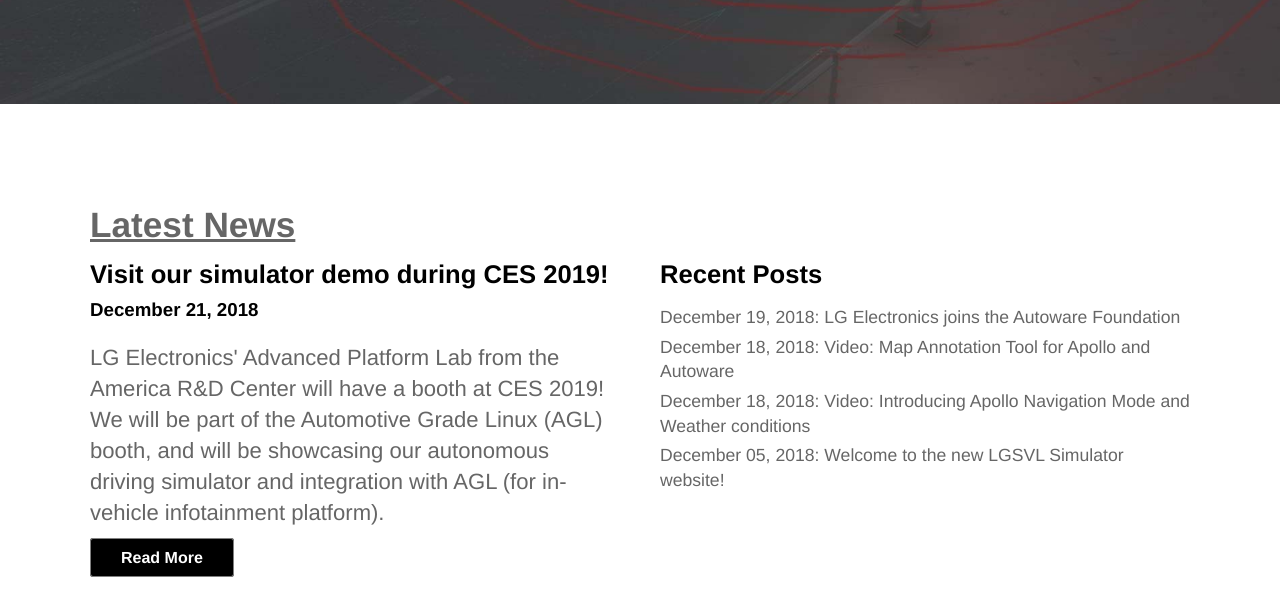
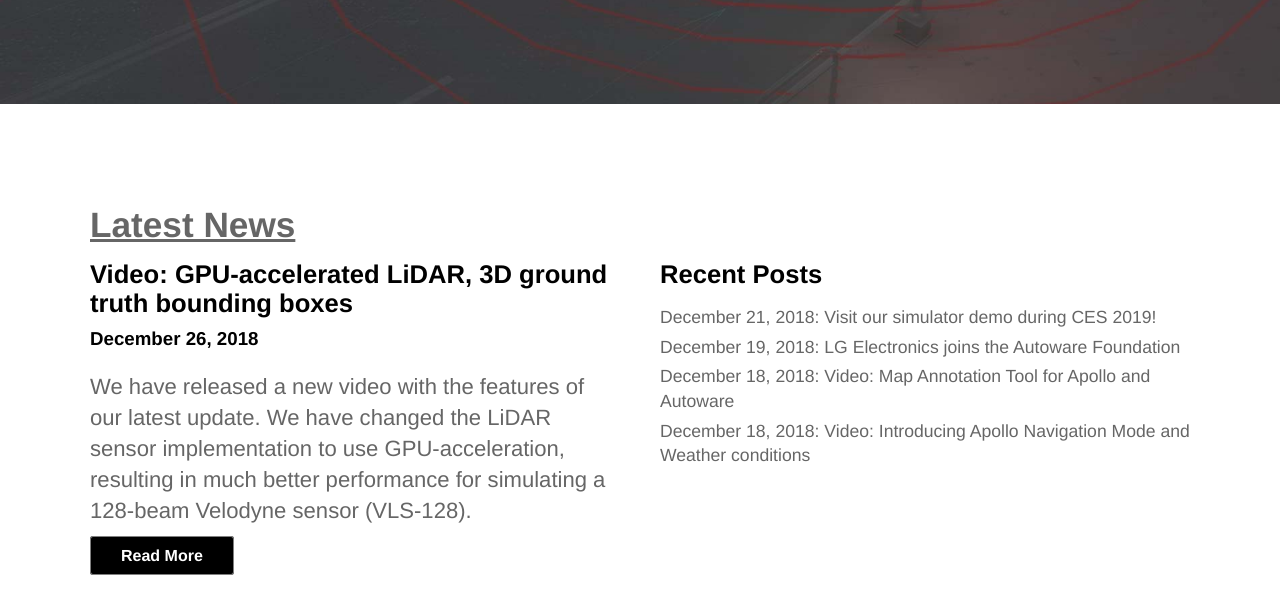
Before and after one commit to lgsvl/lgsvl.github.io, a Jekyll site: the page built from index.html, in a window 1280 px wide and 900 px high, scrolled down 476 px, cut to the strip 0-641 px from the top of the window. Shown: the top 616 px of the strip. Built offline with Jekyll 4.4.1, drawn with Linux system fonts in a browser that asks for light colours.

Commit message:
sprint 3 video blog post

```diff
--- /dev/null
+++ b/_posts/2018-12-26-sprint-03-video.md
@@ -0,0 +1,19 @@
+---
+date: 2018-12-26
+title: Video<span>&#58;</span> GPU-accelerated LiDAR, 3D ground truth bounding boxes
+author: Brian Shin
+excerpt: <p> We have released a new video with the features of our latest update. We have changed the LiDAR sensor implementation to use GPU-acceleration, resulting in much better performance for simulating a 128-beam Velodyne sensor (VLS-128). </p>
+---
+
+<div class="video-container">
+<iframe style="display:block;margin:auto;padding-top:20px;" width="560" height="315" src="https://www.youtube.com/embed/KLUtiqjzpIQ" frameborder="0" allow="accelerometer; autoplay; encrypted-media; gyroscope; picture-in-picture" allowfullscreen></iframe>
+</div>
+
+<br/>
+We have released a new video with the features of our latest update. We have changed the LiDAR sensor implementation to use GPU-acceleration, resulting in much better performance for simulating a 128-beam Velodyne sensor (VLS-128). You can now select from several preset, real-world sensor models, or customize the sensor parameters for your own purposes.
+
+Additionally, you can now subscribe to 3D bounding box information that we publish as a ROS message from the simulator, enabling you to compare the results of your perception algorithm with our ground truth labeling. You can further publish your software stack's detections to visualize them in the simulator, allowing visual comparisons of how well 3D object detection is worknig.
+
+Finally, as part of our integration with Autoware, we support being able to the launch the simulator with parameters from a static configuration file. This enables the ability to set options such as the starting map, vehicle, weather parameters, sensors, and traffic/pedestrians. Please watch the video and try the simulator out yourself.
+
+Download our 2018.12 release [here](https://github.com/lgsvl/simulator/releases/latest){:target=_blank}.
```
Also changed, not shown: _posts/2018-12-18-sprint-01-video.md (+1 -1 lines), _posts/2018-12-18-sprint-02-video.md (+1 -1 lines).
